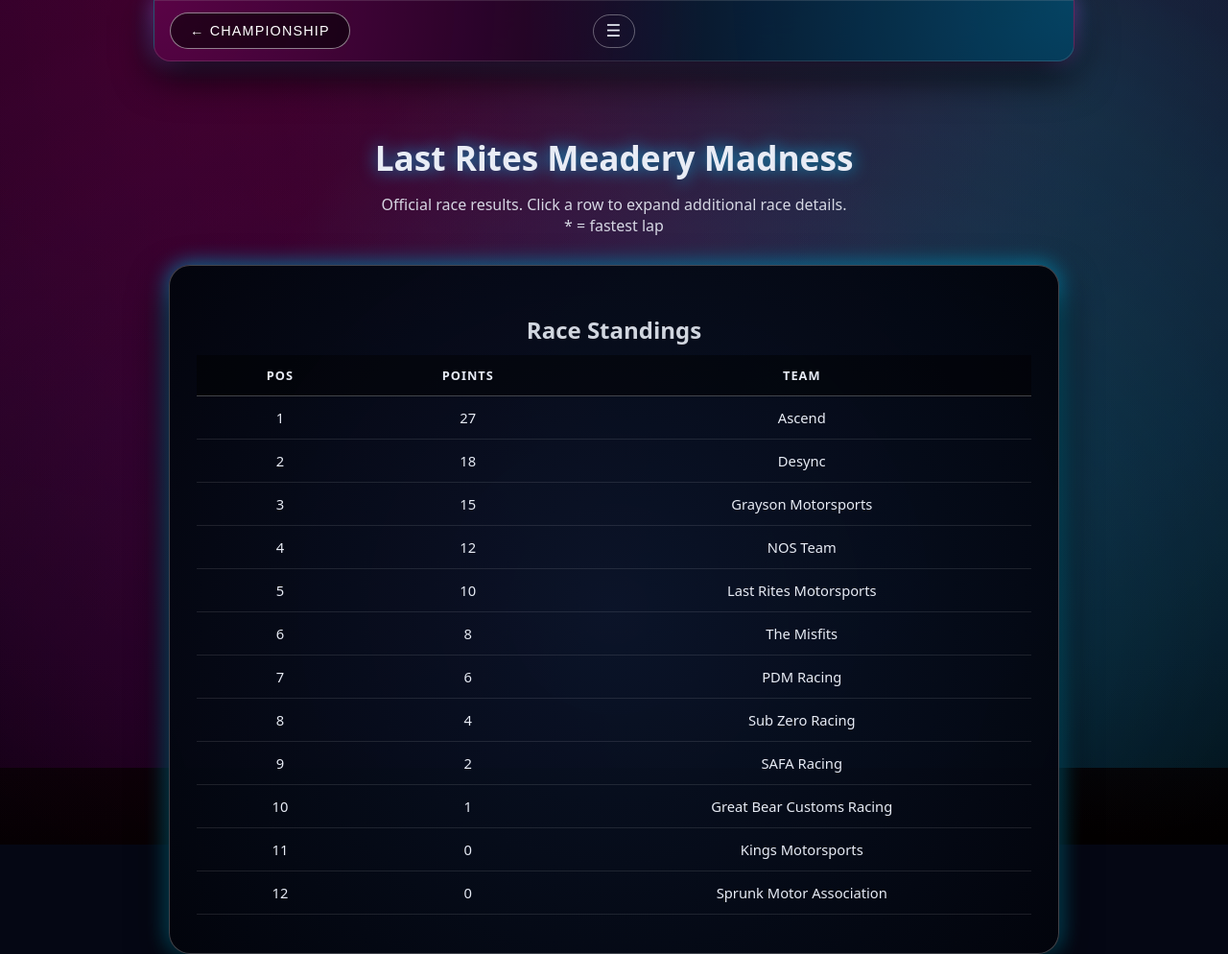
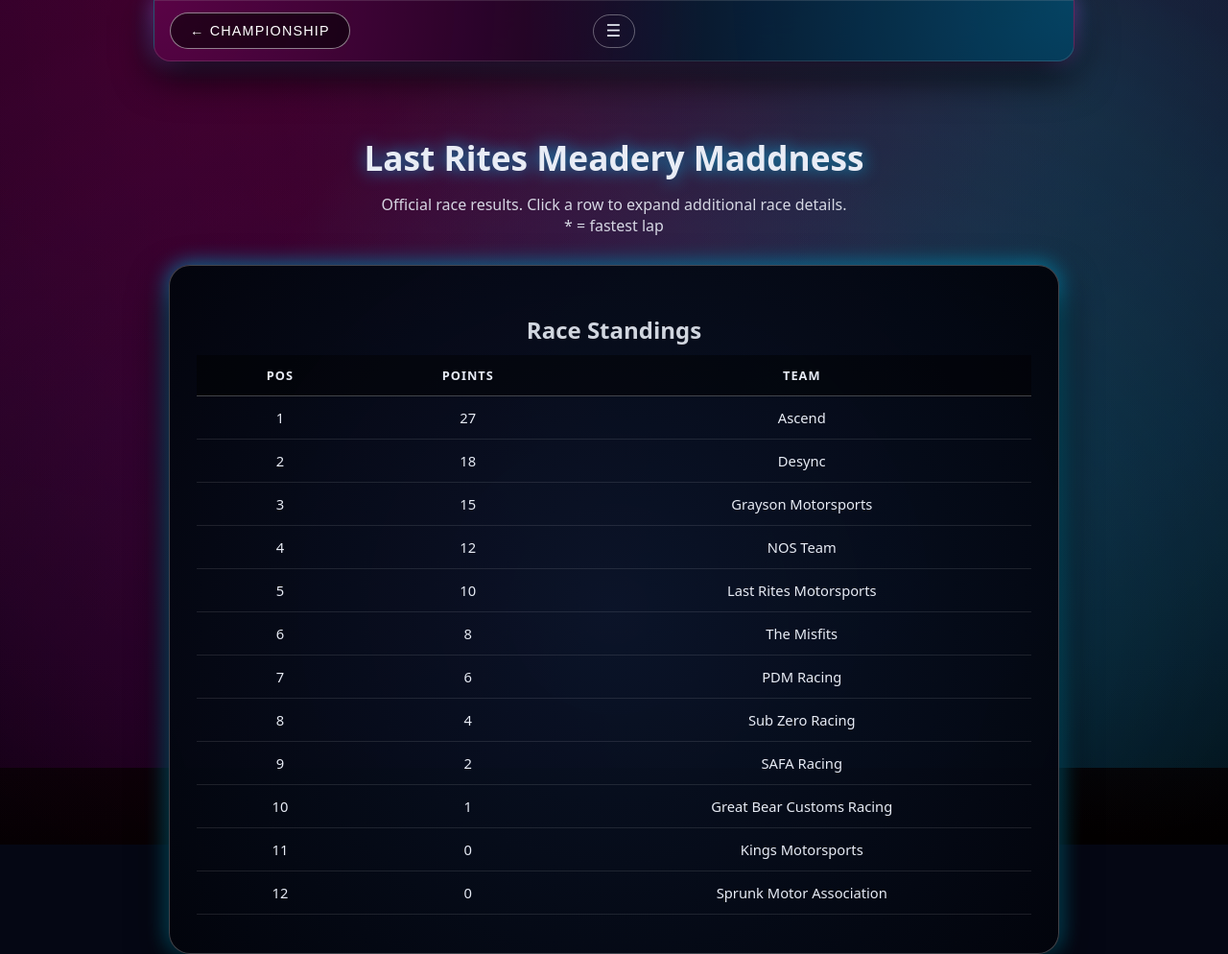
Before and after one commit to LeoArcherNDRP/S95Cup-Pages-LIVE, a plain HTML site: page championship/race4/index.html in a window 1280 px wide. Shown: the top 994 px of the page at 96% size. Drawn offline with Linux system fonts and the light colour scheme.

Commit message:
Update index.html

```diff
--- a/championship/race4/index.html
+++ b/championship/race4/index.html
@@ -115,7 +115,7 @@
        PAGE CONTENT
        ============================================================ -->
   <main class="page-content">
-    <h1 class="page-heading">Last Rites Meadery Madness</h1>
+    <h1 class="page-heading">Last Rites Meadery Maddness</h1>
 
     <p class="page-intro">
       Official race results. Click a row to expand additional race details.
```
